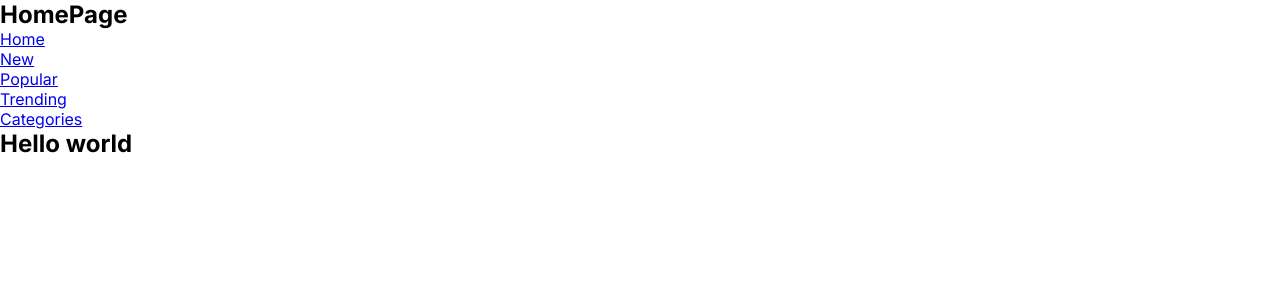
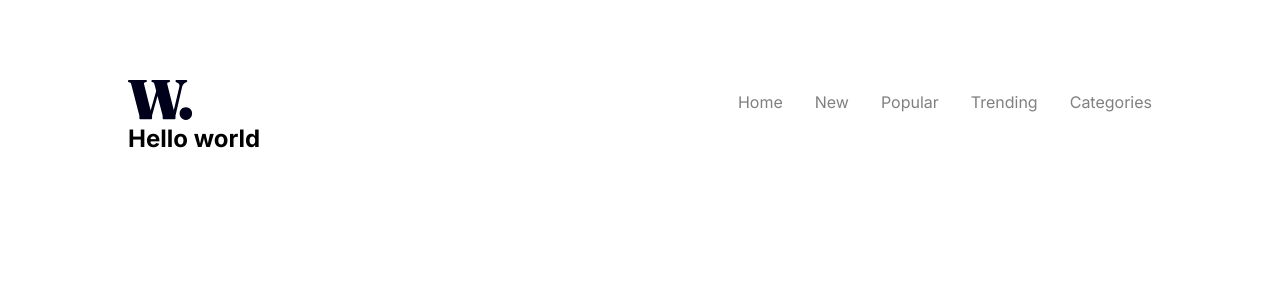
Before and after one commit to Albatraoz12/News-homepage-challange, a Next.js app: page / in a window 1280 px wide. Shown: the top 300 px of the page. Built offline with nearby package versions, Linux system fonts and the light colour scheme.

Commit message:
style navbar on desktop view

```diff
--- a/app/components/Navbar.tsx
+++ b/app/components/Navbar.tsx
@@ -2,33 +2,33 @@ import React from 'react';
 
 const Navbar = () => {
   return (
-    <nav>
-      <div>
-        <h1>HomePage</h1>
+    <nav className='navbar'>
+      <div className='navbar-image'>
+        <img src='images/logo.svg' alt='Logo' />
       </div>
       <div>
-        <ul>
-          <li>
+        <ul className='nav-list'>
+          <li className='list-items'>
             <a href='http://' target='_blank' rel='noopener noreferrer'>
               Home
             </a>
           </li>
-          <li>
+          <li className='list-items'>
             <a href='http://' target='_blank' rel='noopener noreferrer'>
               New
             </a>
           </li>
-          <li>
+          <li className='list-items'>
             <a href='http://' target='_blank' rel='noopener noreferrer'>
               Popular
             </a>
           </li>
-          <li>
+          <li className='list-items'>
             <a href='http://' target='_blank' rel='noopener noreferrer'>
               Trending
             </a>
           </li>
-          <li>
+          <li className='list-items'>
             <a href='http://' target='_blank' rel='noopener noreferrer'>
               Categories
             </a>
--- a/app/globals.css
+++ b/app/globals.css
@@ -3,3 +3,35 @@
   padding: 0;
   margin: 0;
 }
+
+body {
+  width: 80vw;
+  height: 100vh;
+  margin: 0 auto;
+  margin-top: 5rem;
+}
+
+.navbar {
+  display: flex;
+  justify-content: space-between;
+  align-items: center;
+}
+
+.nav-list {
+  display: flex;
+  justify-content: space-evenly;
+  align-items: center;
+  gap: 2rem;
+  list-style-type: none;
+}
+
+.nav-list .list-items a {
+  color: grey;
+  text-decoration: none;
+}
+.nav-list .list-items a:hover,
+.nav-list .list-items a:focus {
+  color: lightcoral;
+  outline: none;
+  border: none;
+}
```
